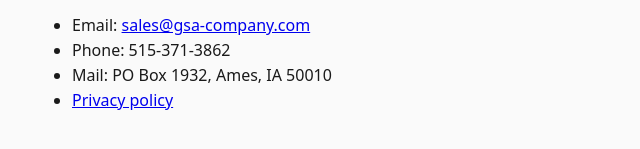
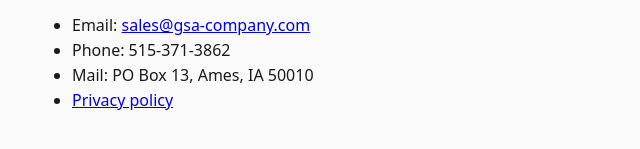
Before and after one commit to rlgibson1/gsa-llc, a plain HTML site: page index.html in a window 1280 px wide. Shown: the part 817-966 px from the top of the page, 256-896 px from the left. Drawn offline with Linux system fonts and the light colour scheme.

Commit message:
Mail address: PO Box 13 (was 1932)
Co-Authored-By: Claude Opus 5.5 <noreply@anthropic.com>

```diff
--- a/index.html
+++ b/index.html
@@ -42,7 +42,7 @@ workbooks for cost per mile, maintenance and IFTA fuel tax, and a free IFTA calc
 <ul>
   <li>Email: <a href="mailto:sales@gsa-company.com">sales@gsa-company.com</a></li>
   <li>Phone: 515-371-3862</li>
-  <li>Mail: PO Box 1932, Ames, IA 50010</li>
+  <li>Mail: PO Box 13, Ames, IA 50010</li>
   <li><a href="privacy.html">Privacy policy</a></li>
 </ul>
 </body>
```
